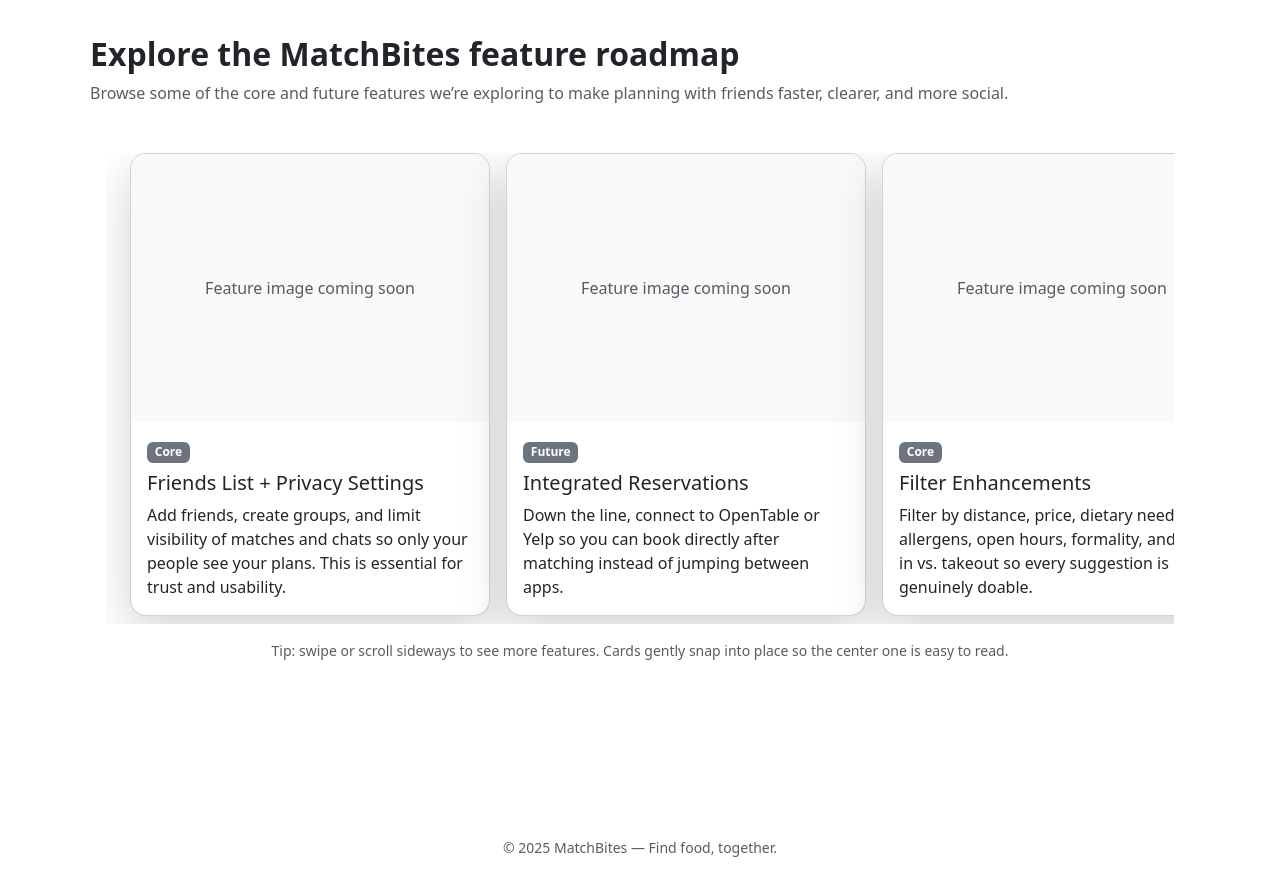
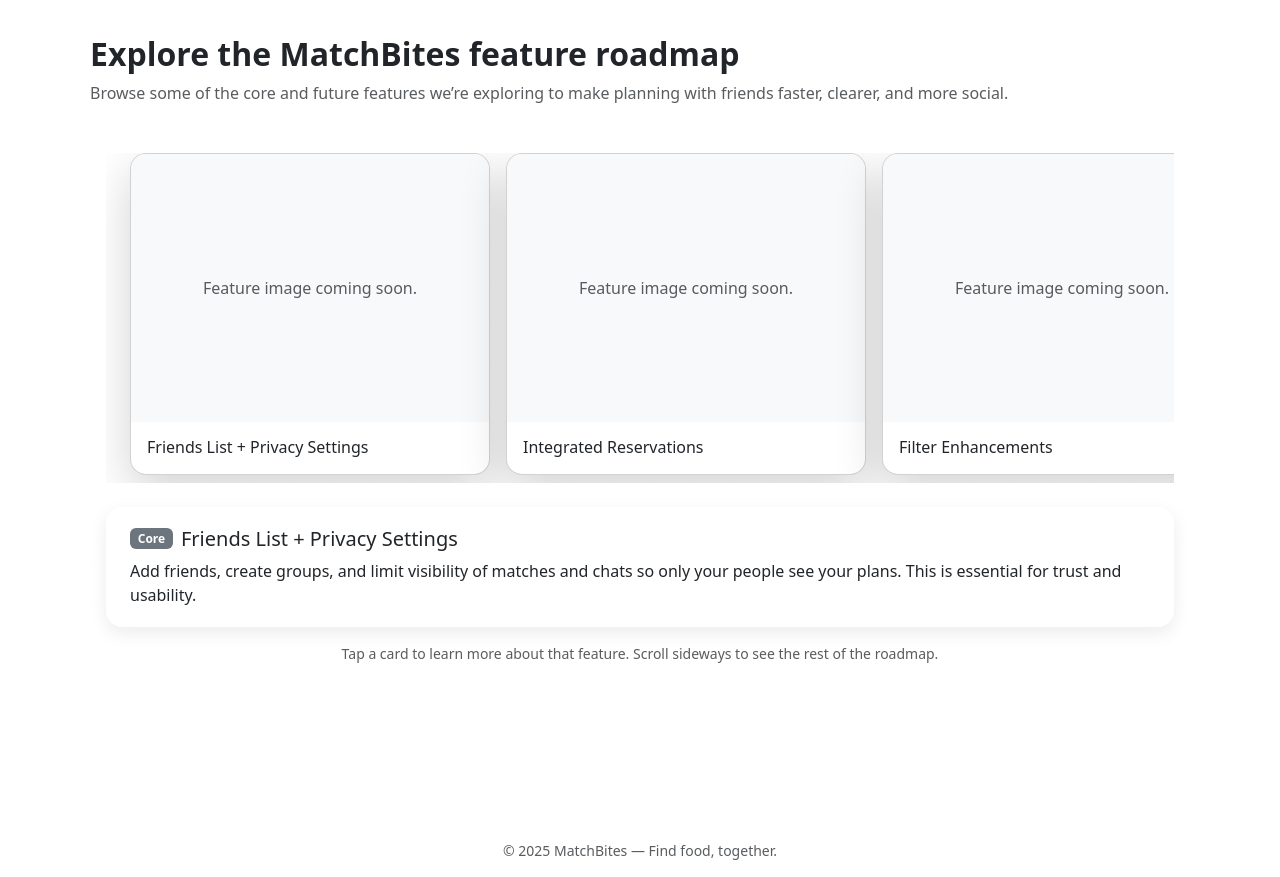
Before and after one commit to CS571-F25/p198, a React (Vite) app: page / in a window 1280 px wide. Shown: the part 1060-1937 px from the top of the page. Built offline with nearby package versions, Linux system fonts and the light colour scheme.

Commit message:
Card click details + button visibility

```diff
--- a/src/App.css
+++ b/src/App.css
@@ -104,3 +104,15 @@
     height: 52px;
   }
 }
+
+.feature-card-clickable {
+  cursor: pointer;
+  height: 100%;
+}
+
+.feature-detail-panel {
+  background-color: #ffffff;
+  border-radius: 16px;
+  padding: 1.25rem 1.5rem;
+  box-shadow: 0 6px 18px rgba(0, 0, 0, 0.08);
+}
--- a/src/components/FeatureCard.jsx
+++ b/src/components/FeatureCard.jsx
@@ -1,9 +1,23 @@
 import { Card } from "react-bootstrap";
 
-export default function FeatureCard({ feature }) {
-  const { title, description, tag, image, imageAlt } = feature;
+export default function FeatureCard({ feature, onClick }) {
+  const { title, image, imageAlt } = feature;
+
+  const handleKeyDown = (e) => {
+    if (onClick && (e.key === "Enter" || e.key === " ")) {
+      e.preventDefault();
+      onClick();
+    }
+  };
 
   return (
+    <div
+      className="feature-card-clickable"
+      role="button"
+      tabIndex={0}
+      onClick={onClick}
+      onKeyDown={handleKeyDown}
+    >
       <Card className="h-100 shadow-lg rounded-4 overflow-hidden feature-card-hero">
         {/* Hero image area */}
         <div className="feature-card-hero-image bg-light">
@@ -15,23 +29,18 @@
             />
           ) : (
             <div className="d-flex h-100 w-100 align-items-center justify-content-center text-muted">
-            Feature image coming soon
+              Feature image coming soon.
             </div>
           )}
         </div>
 
-      {/* Text content */}
+        {/* Title only */}
         <Card.Body>
-        {tag && (
-          <span className="badge bg-secondary mb-2" aria-label={tag}>
-            {tag}
-          </span>
-        )}
-        <Card.Title as="h3" className="h5">
+          <Card.Title as="h3" className="h6 mb-0">
             {title}
           </Card.Title>
-        <Card.Text>{description}</Card.Text>
         </Card.Body>
       </Card>
+    </div>
   );
 }
--- a/src/components/FeatureSwipeDeck.jsx
+++ b/src/components/FeatureSwipeDeck.jsx
@@ -1,4 +1,4 @@
-import { useMemo } from "react";
+import { useMemo, useState } from "react";
 import FeatureCard from "./FeatureCard";
 
 // Shuffle helper for initial random order
@@ -79,6 +79,12 @@
 
 export default function FeatureSwipeDeck() {
   const featureQueue = useMemo(() => shuffleArray(FEATURES), []);
+  const [selectedId, setSelectedId] = useState(
+    featureQueue.length > 0 ? featureQueue[0].id : null
+  );
+
+  const selectedFeature =
+    featureQueue.find((f) => f.id === selectedId) || featureQueue[0];
 
   return (
     <section
@@ -89,7 +95,6 @@
         <h2 id="feature-deck-heading" className="fw-bold mb-2">
           Explore the MatchBites feature roadmap
         </h2>
-        {/* Intro text – old “Think of this like swiping…” line is removed */}
         <p className="text-muted mb-0">
           Browse some of the core and future features we’re exploring to make
           planning with friends faster, clearer, and more social.
@@ -97,23 +102,39 @@
       </header>
 
       <div className="feature-carousel-bg">
+        {/* Horizontal scrolling carousel */}
         <div
           className="feature-carousel-scroll"
           aria-label="Feature cards carousel"
         >
           {featureQueue.map((feature) => (
-            <div
-              key={feature.id}
-              className="feature-carousel-card-snap"
-            >
-              <FeatureCard feature={feature} />
+            <div key={feature.id} className="feature-carousel-card-snap">
+              <FeatureCard
+                feature={feature}
+                onClick={() => setSelectedId(feature.id)}
+              />
             </div>
           ))}
         </div>
 
+        {/* Detail panel for the selected feature */}
+        {selectedFeature && (
+          <div className="feature-detail-panel mt-4" aria-live="polite">
+            <div className="d-flex align-items-center gap-2 mb-2">
+              {selectedFeature.tag && (
+                <span className="badge bg-secondary">
+                  {selectedFeature.tag}
+                </span>
+              )}
+              <h3 className="h5 mb-0">{selectedFeature.title}</h3>
+            </div>
+            <p className="mb-0">{selectedFeature.description}</p>
+          </div>
+        )}
+
         <p className="mt-3 text-muted small text-center">
-          Tip: swipe or scroll sideways to see more features. Cards gently snap
-          into place so the center one is easy to read.
+          Tap a card to learn more about that feature. Scroll sideways to see
+          the rest of the roadmap.
         </p>
       </div>
     </section>
--- a/src/components/Navbar.jsx
+++ b/src/components/Navbar.jsx
@@ -19,14 +19,15 @@
                     </Nav>
                     <div className="d-flex">
                         <Button
-              variant="outline-primary"
+                            variant="primary"
                             size="sm"
                             href={FIGMA_URL}
                             target="_blank"
                             rel="noopener noreferrer"
                         >
-              Try the Prototype
+                            Try it yourself!
                         </Button>
+
                     </div>
                 </Navbar.Collapse>
             </Container>
```
Also changed, not shown: 5 other files (tests, documents, lock files or other folders). Lines whose indentation alone changed are shown as unchanged.
